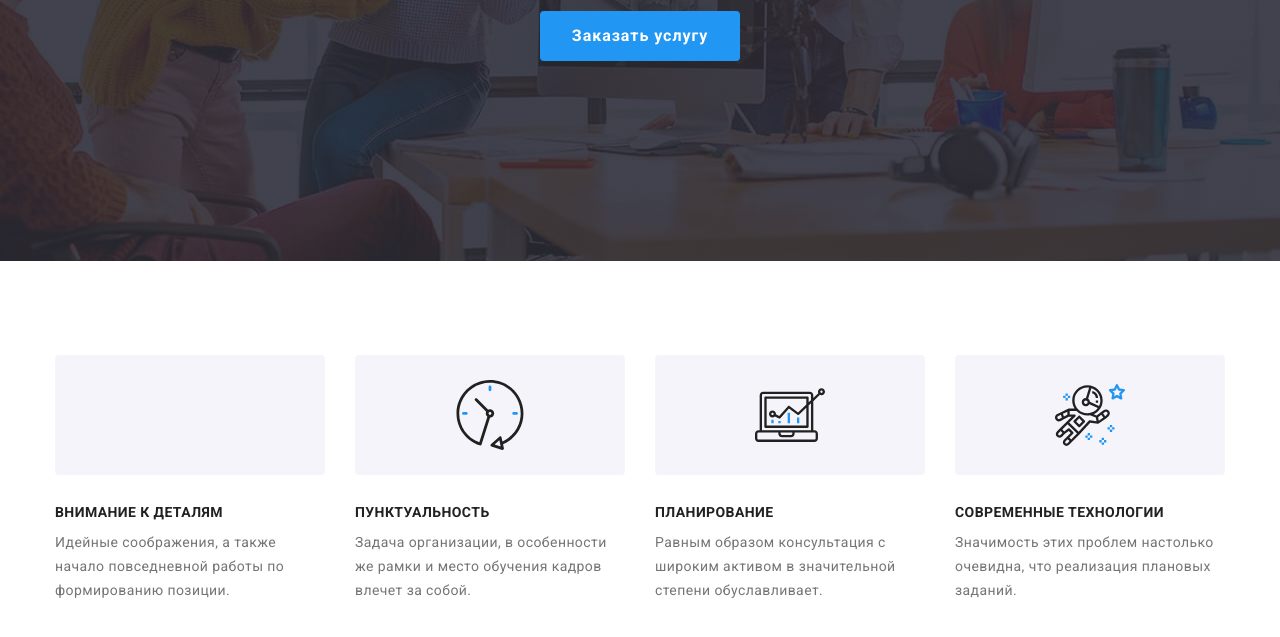
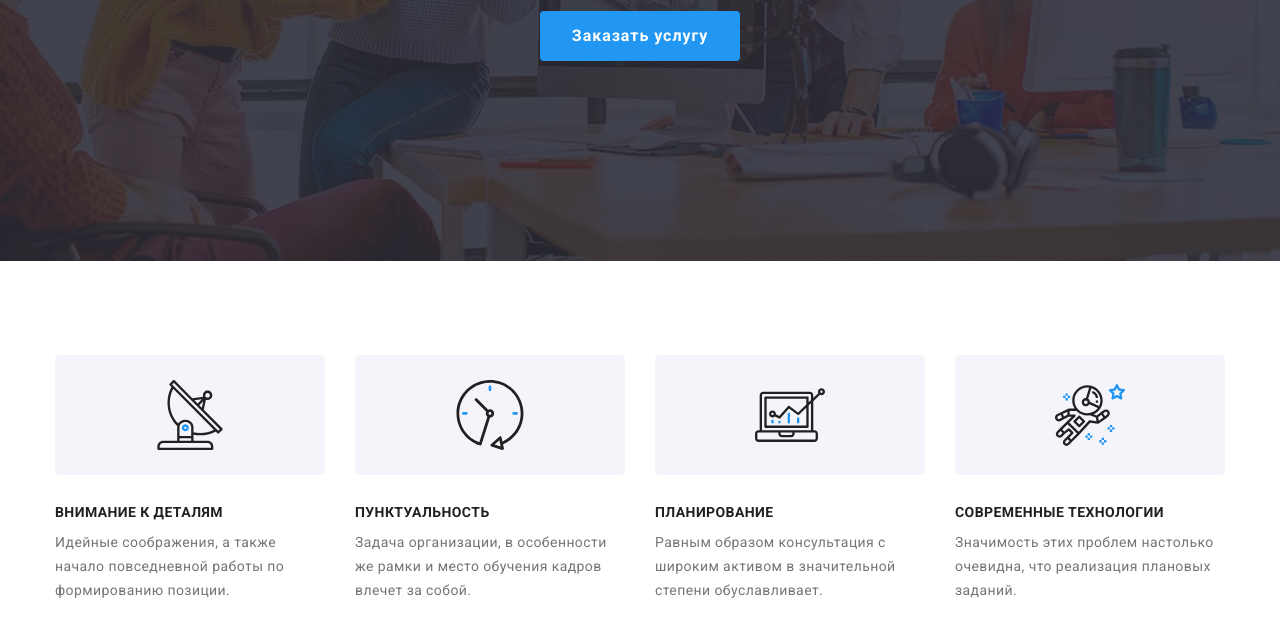
Before and after one commit to Kollibra/goit-markup-hw-04, a plain HTML site: page index.html in a window 1280 px wide. Shown: the part 421-1058 px from the top of the page. Drawn offline with nearby package versions, Linux system fonts and the light colour scheme; the site is published under a folder, as on GitHub Pages, so addresses that start at the root find nothing.

Commit message:
Update index.html

```diff
--- a/index.html
+++ b/index.html
@@ -77,7 +77,7 @@
             <li class="item">
               <div class="advantages-background">
                 <svg class="advantages-sprite">
-                  <use href="/images/symbol-defs.svg#antenna"></use>
+                  <use href="./images/symbol-defs.svg#antenna"></use>
                 </svg>
               </div>
               <h3 class="text-title">Внимание к деталям</h3>
```
